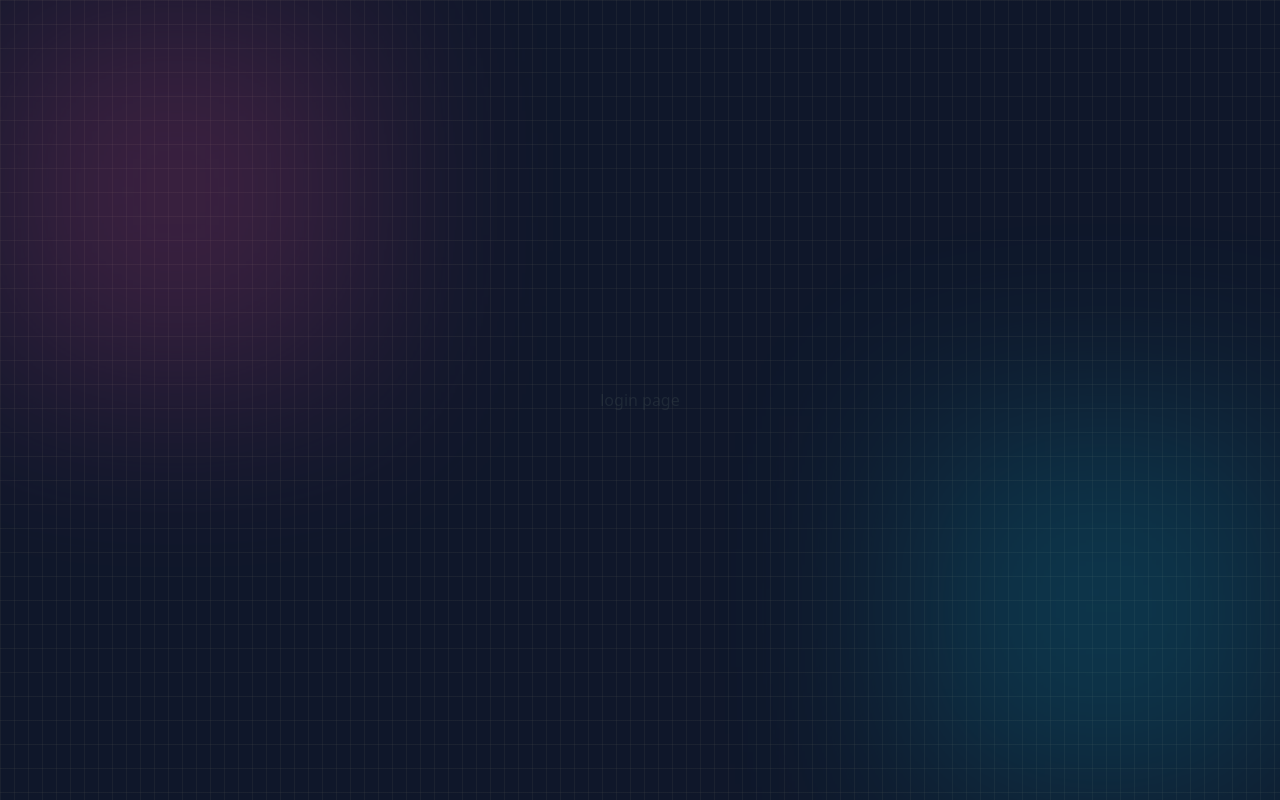
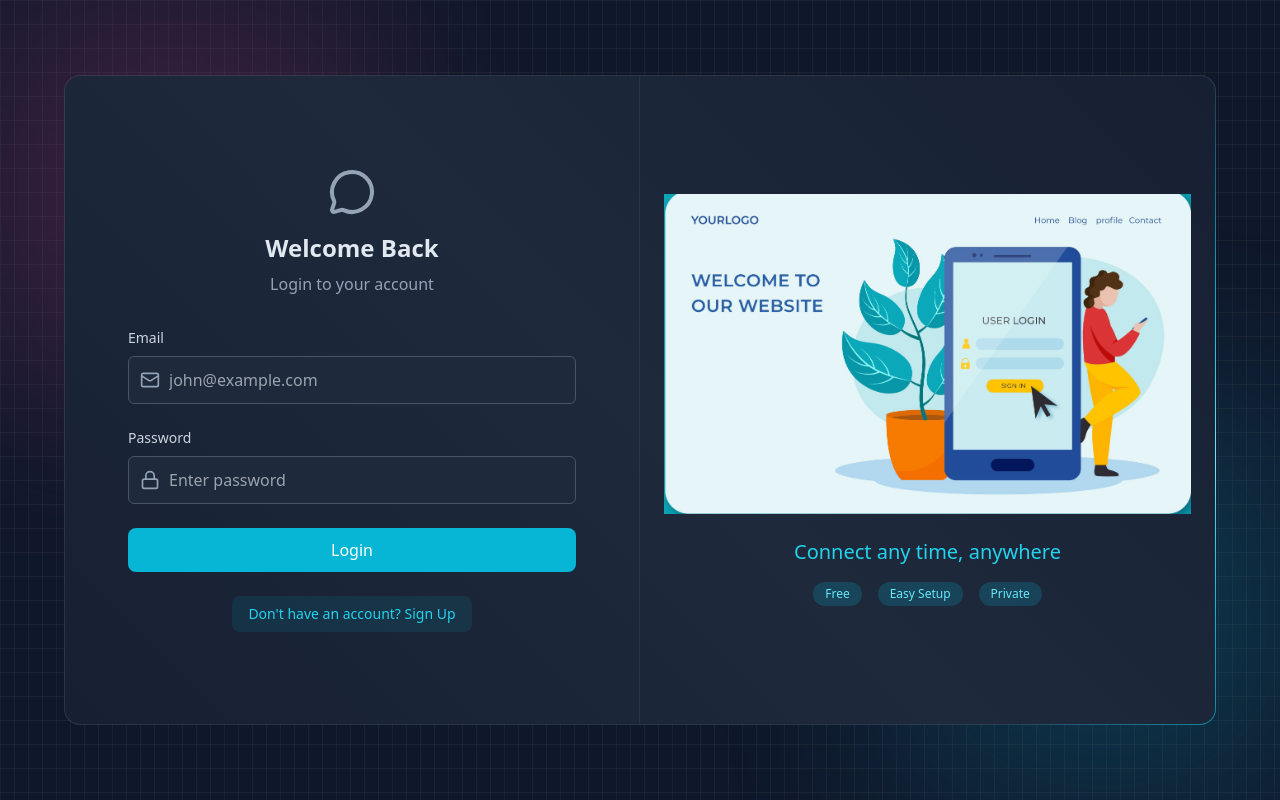
Before and after one commit to Gibin1303/chatify, a React app in the folder frontend/: page /login in a window 1280 px wide. Built offline with nearby package versions, Linux system fonts and the light colour scheme; no server answers; the HTML template or start-up script is replaced by a standard one.

Commit message:
login&logout implemented

```diff
--- a/frontend/src/App.jsx
+++ b/frontend/src/App.jsx
@@ -19,7 +19,7 @@
   return (
     <div className="min-h-screen bg-slate-900 relative flex items-center justify-center p-4 overflow-hidden">
       {/* Decorators - Grid and glow shapes */}
-      <div className="absolute inset-0 bg-[linear-gradient(to_right,#4f4f4f2e_1px,transparent_1px),linear-gradient(to_bottom,#4f4f4f2e_1px,transparent_1px)] bg-[size:14px_24px]" />
+      <div className="absolute inset-0 bg-[linear-gradient(to_right,#4f4f4f2e_1px,transparent_1px),linear-gradient(to_bottom,#4f4f4f2e_1px,transparent_1px)] bg-[size:14px_24px] pointer-events-none" />
       <div className="absolute top-0 -left-4 size-96  bg-pink-500 opacity-20 blur-[100px]" />
       <div className="absolute bottom-0 -right-4 size-96 bg-cyan-500 opacity-20 blur-[100px]" />
       <Routes>
--- a/frontend/src/pages/Chatpage.jsx
+++ b/frontend/src/pages/Chatpage.jsx
@@ -1,9 +1,10 @@
-import React from 'react'
+import React from "react";
+import { useAuthStore } from "../store/useAuthStore";
+const Chatpage = () => {
+  const {logout} = useAuthStore()
+  return <div className="text-white">Chatpage
+      <button className="btn z-10" onClick={logout}>Logout</button>
+  </div>;
+};
 
-const Chatpage = () => {
-  return (
-    <div className='text-white'>Chatpage</div>
-  )
-}
-
-export default Chatpage
+export default Chatpage;
--- a/frontend/src/pages/LoginPage.jsx
+++ b/frontend/src/pages/LoginPage.jsx
@@ -1,9 +1,137 @@
-import React from "react";
+import React, { useState } from "react";
+import { useAuthStore } from "../store/useAuthStore";
+import BorderAnimatedComponent from "../components/BorderAnimatedComponent";
+import { LockIcon, MailIcon, MessageCircleIcon, UserIcon } from "lucide-react";
+import { LoaderIcon } from "react-hot-toast";
+import { Link } from "react-router";
 
 const LoginPage = () => {
-  return <div>
-    <h1>login page</h1>
-  </div>;
+  const [formData, setFormData] = useState({
+    // fullName: "",
+    email: "",
+    password: "",
+  });
+    console.log(formData);
+
+  const { login,isLoggingUp } = useAuthStore();
+
+  const handleSubmit = (e) => {
+    e.preventDefault();
+    login(formData);
+  }
+  return (
+    <div className="w-full flex items-center justify-center p-4 bg-slate-900">
+      <div className="relative w-full max-w-6xl h-[650px] md-h:[800px]">
+        <BorderAnimatedComponent>
+          <div className="w-full flex flex-col md:flex-row">
+            <div className="md:w-1/2 p-8  flex items-center justify-center md:border-r border-slate-600/30">
+              <div className="w-full max-w-md">
+                <div className="text-center mb-8">
+                  <MessageCircleIcon className="w-12 h-12 mx-auto text-slate-400 mb-4"></MessageCircleIcon>
+                  <h2 className="text-2xl font-bold text-slate-200 mb-2">
+                    Welcome Back
+                  </h2>
+                  <p className="text-slate-400">Login to your account</p>
+                </div>
+                {/* Form */}
+                <form onSubmit={handleSubmit} className="space-y-6">
+                  {/* fullName */}
+
+                  {/* <div>
+                    <label className="auth-input-label">Full Name</label>
+                    <div className="relative">
+                      <UserIcon className="auth-input-icon" />
+                      <input
+                        type="text"
+                        value={formData.fullName}
+                        onChange={(e) =>
+                          setFormData({ ...formData, fullName: e.target.value })
+                        }
+                        className="input"
+                        placeholder="john doe"
+                      />
+                    </div>
+                  </div> */}
+
+                  {/* email */}
+                  <div>
+                    <label className="auth-input-label">Email</label>
+                    <div className="relative">
+                      <MailIcon className="auth-input-icon" />
+                      <input
+                        type="text"
+                        value={formData.email}
+                        onChange={(e) =>
+                          setFormData({ ...formData, email: e.target.value })
+                        }
+                        className="input"
+                        placeholder="john@example.com"
+                      />
+                    </div>
+                  </div>
+
+                  {/* password */}
+
+                  <div>
+                    <label className="auth-input-label">Password</label>
+                    <div className="relative">
+                      <LockIcon className="auth-input-icon" />
+                      <input
+                        type="text"
+                        value={formData.password}
+                        onChange={(e) =>
+                          setFormData({ ...formData, password: e.target.value })
+                        }
+                        className="input"
+                        placeholder="Enter password"
+                      />
+                    </div>
+                  </div>
+                  <button
+                    className="auth-btn"
+                    type="submit"
+                    disabled={isLoggingUp}
+                  >
+                    {isLoggingUp ? (
+                      <LoaderIcon className="w-5 h-5 animate-spin mx-auto" />
+                    ) : (
+                      "Login"
+                    )}
+                  </button>
+                </form>
+                <div className="mt-6 text-center">
+                  <Link to="/signup" className="auth-link">
+                    Don't have an account? Sign Up
+                  </Link>
+                </div>
+              </div>
+            </div>
+
+            {/* Right Side */}
+            <div className="hidden md:w-1/2  md:flex items-center justify-center p-6 bg-gradiant-to-bl from-slate-800/20 to-transparent">
+              <div>
+                <img
+                  src="/signUp.jpg"
+                  alt="login image"
+                  className="w-full h-auto object-contain"
+                />
+                <div className="mt-6 text-center">
+                  <h3 className="text-xl font-medium text-cyan-400">
+                     Connect any time, anywhere
+                  </h3>
+                  <div className="mt-4 flex justify-center gap-4">
+                    <span className="auth-badge">Free</span>
+                    <span className="auth-badge">Easy Setup</span>
+                    <span className="auth-badge">Private</span>
+                  </div>
+                </div>
+              </div>
+            </div>
+          </div>
+        </BorderAnimatedComponent>
+      </div>
+    </div>
+  );
 };
 
 export default LoginPage;
--- a/frontend/src/store/useAuthStore.js
+++ b/frontend/src/store/useAuthStore.js
@@ -6,6 +6,7 @@
   authuser: null,
   isCheckingAuth: true,
   isSignInUp: false,
+  isLoggingUp: false,
 
   checkAuth: async () => {
     try {
@@ -23,15 +24,41 @@
     set({ isSignInUp: true });
 
     try {
-     const res = await axiosInstance.post("/auth/signup", data);
-       set({ authuser: res.data });
-       set({ isSignInUp: false });
-       toast.success("Signup successful!");
+      const res = await axiosInstance.post("/auth/signup", data);
+      set({ authuser: res.data });
+      set({ isSignInUp: false });
+      toast.success("Signup successful!");
     } catch (error) {
-        toast.error(error.response.data.message || "Signup failed");
+      toast.error(error.response.data.message || "Signup failed");
       console.log("Error during signup:", error);
       set({ isSignInUp: false });
     } finally {
     }
   },
+  login: async (data) => {
+    set({ isLoggingUp: true });
+
+    try {
+      const res = await axiosInstance.post("/auth/login", data);
+      set({ authuser: res.data });
+      set({ isLoggingUp: false });
+      toast.success("Logged in successfully!");
+    } catch (error) {
+      toast.error(error.response.data.message || "Login failed");
+      console.log("Error during login:", error);
+      set({ isLoggingUp: false });
+    } finally {
+      set({ isLoggingUp: false });
+    }
+  },
+  logout: async () => {
+    try {
+      await axiosInstance.post("/auth/logout");
+      set({ authuser: null });
+      toast.success("Logged out successfully!");
+    } catch (error) {
+      toast.error(error.response.data.message || "Logout failed");
+      console.log("Error during logout:", error);
+    }
+  }
 }));
```
Also changed, not shown: 1 other file (tests, documents, lock files or other folders).
